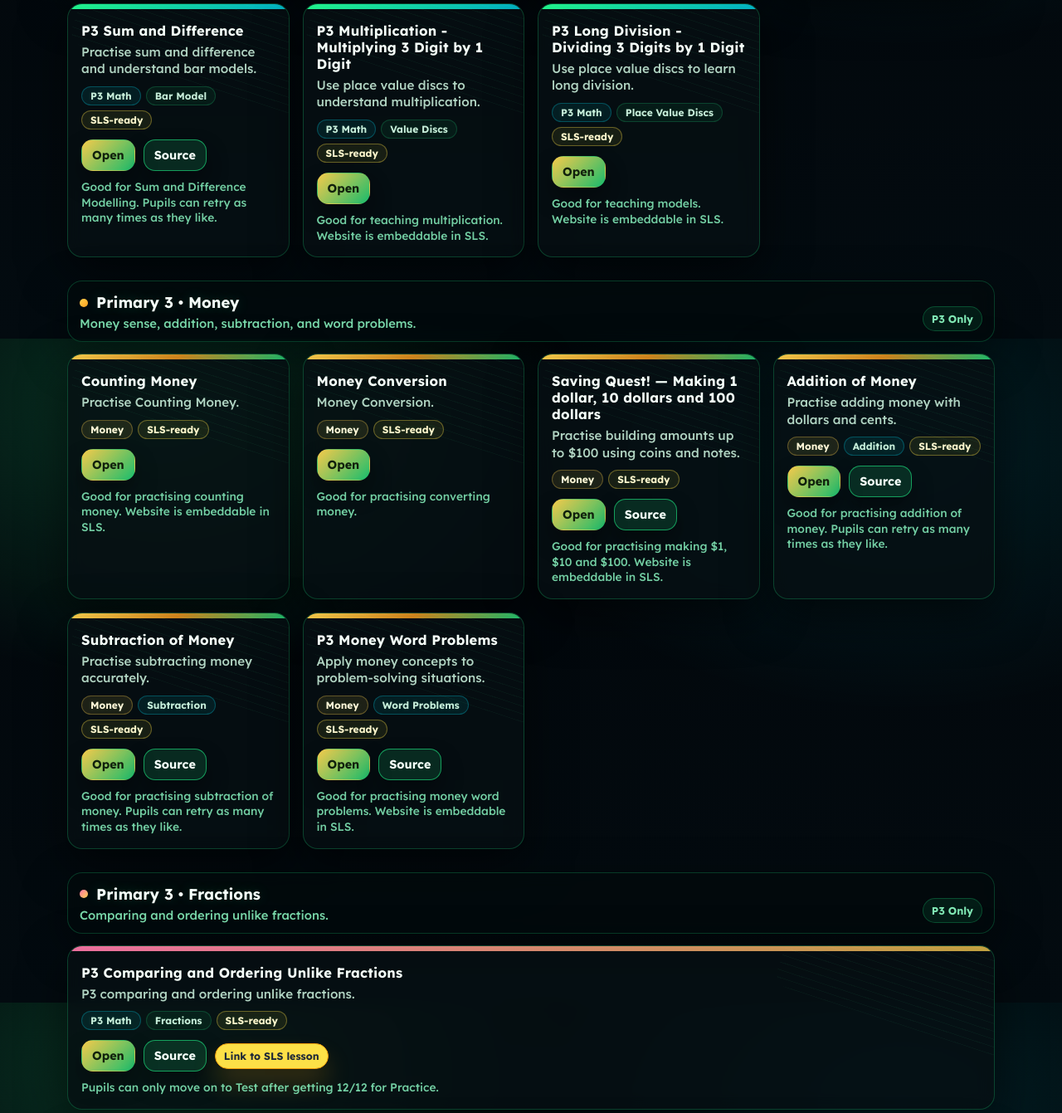
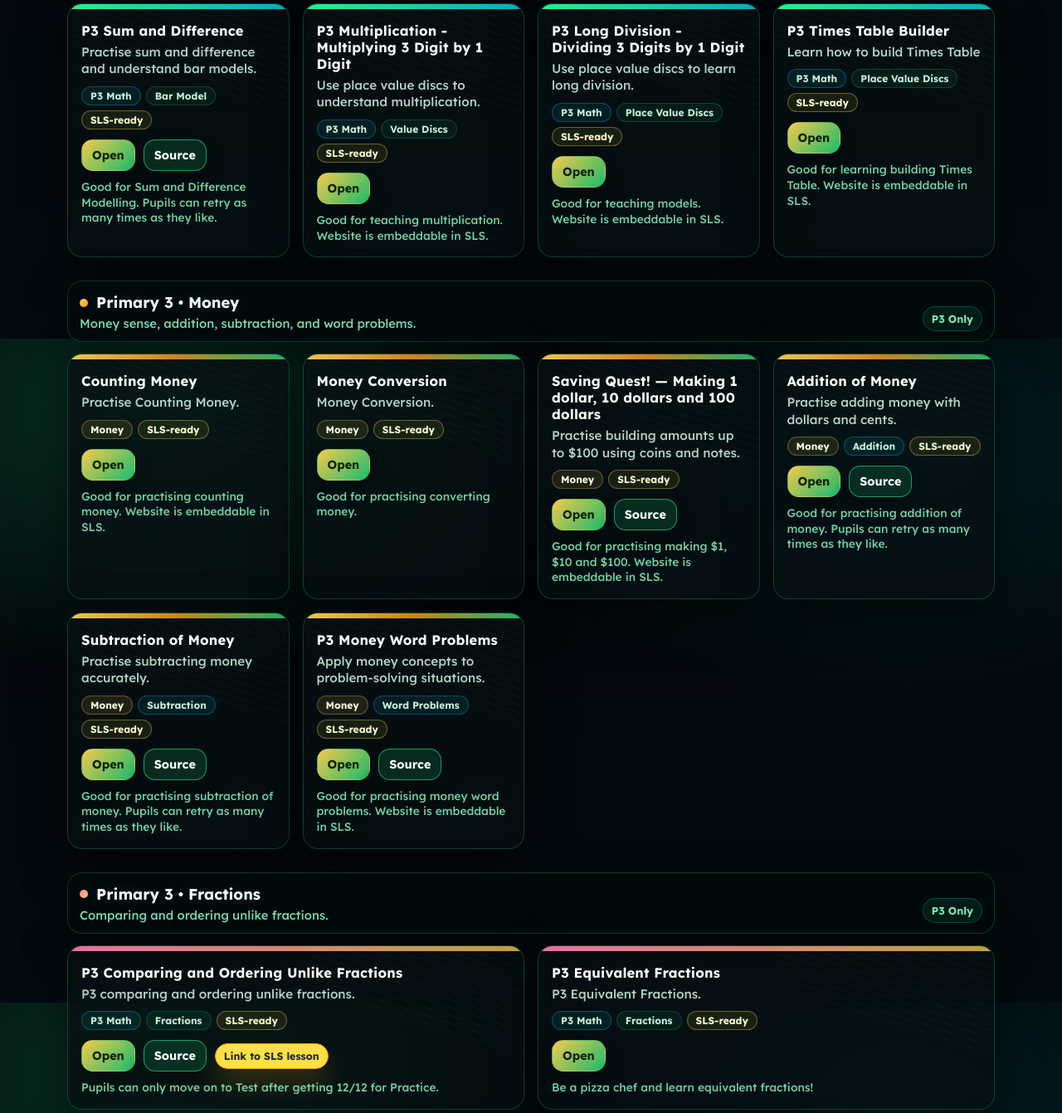
Before and after one commit to limkimsze-maker/P3_Math_Topics, a plain HTML site: page index.html in a window 1280 px wide. Shown: the part 1192-2533 px from the top of the page at 83% size. Drawn offline with Linux system fonts and the light colour scheme.

Commit message:
Update index.html

```diff
--- a/index.html
+++ b/index.html
@@ -626,6 +626,17 @@
           </div>
           <div class="note">Good for teaching models. Website is embeddable in SLS.</div>
         </article>
+		  <article class="card">
+          <h3>P3 Times Table Builder</h3>
+          <p>Learn how to build Times Table</p>
+          <div class="badges">
+            <span class="badge math">P3 Math</span><span class="badge">Place Value Discs</span><span class="badge ready">SLS-ready</span>
+          </div>
+          <div class="actions">
+            <a class="btn primary" href="https://limkimsze-maker.github.io/Times-Table-Fact-Builder/" target="_blank" rel="noopener">Open</a>
+          </div>
+          <div class="note">Good for learning building Times Table. Website is embeddable in SLS.</div>
+        </article>
       </div>
     </section>
 
@@ -744,6 +755,17 @@
             <a class="pill-sls" href="https://vle.learning.moe.edu.sg/community-gallery/module/view/b4f9402a-96ce-41d4-a02e-cd8f07f8a944/section/97665230/activity/97665231" target="_blank" rel="noopener">Link to SLS lesson</a>
           </div>
           <div class="note">Pupils can only move on to Test after getting 12/12 for Practice.</div>
+        </article>
+		  <article class="card frac">
+          <h3>P3 Equivalent Fractions</h3>
+          <p>P3 Equivalent Fractions.</p>
+          <div class="badges">
+            <span class="badge math">P3 Math</span><span class="badge">Fractions</span><span class="badge ready">SLS-ready</span>
+          </div>
+          <div class="actions">
+            <a class="btn primary" href="https://limkimsze-maker.github.io/P3-Equivalent-Fractions/" target="_blank" rel="noopener">Open</a>
+          </div>
+          <div class="note">Be a pizza chef and learn equivalent fractions!</div>
         </article>
       </div>
     </section>
```
